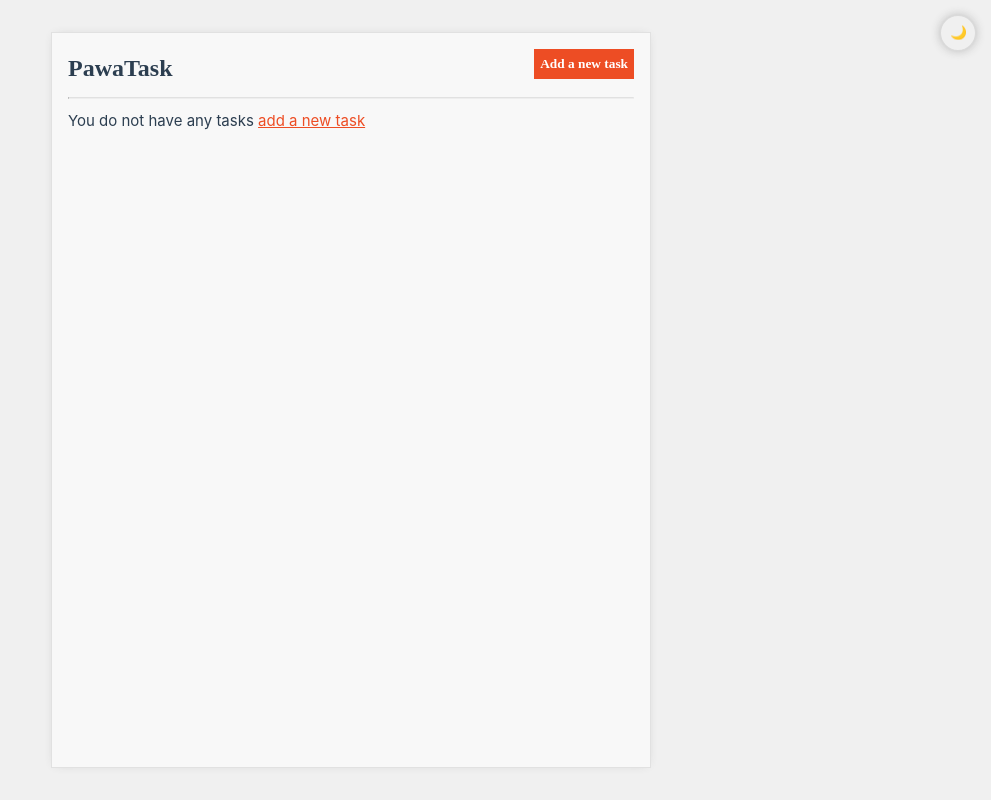
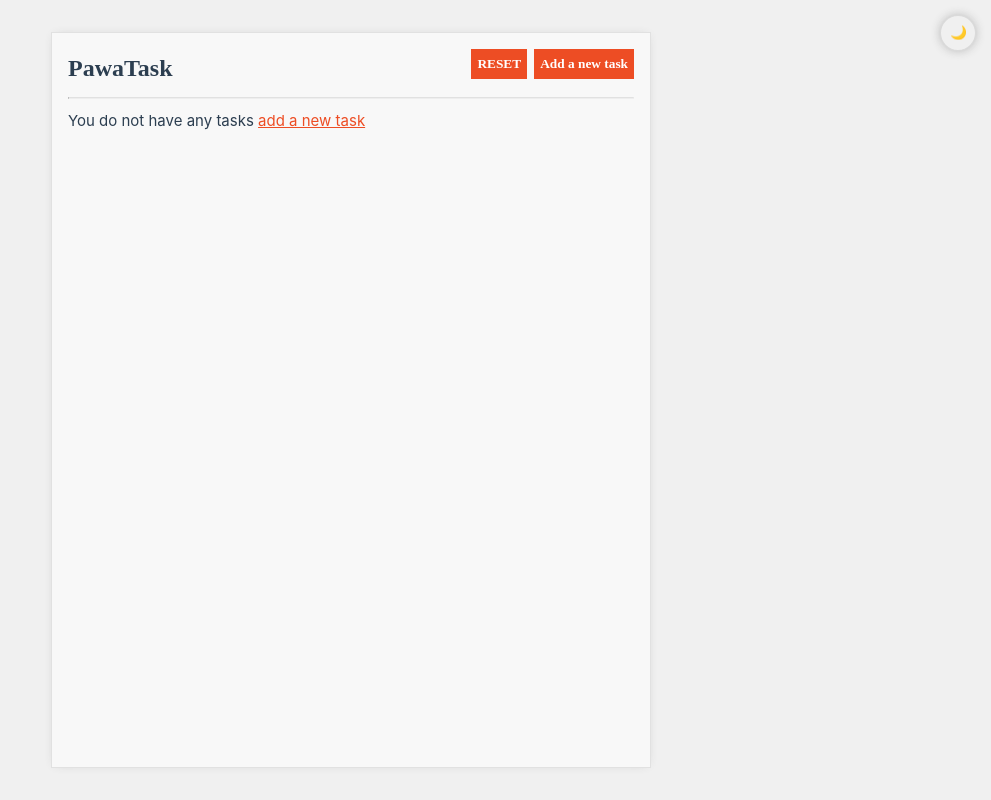
Before and after one commit to umbrellait-Andrey-Zolotarev/pawa-task, a Vue app: page / in a window 1280 px wide. Shown: the whole page, without its empty margins (289-1280 px from the left). Built offline with nearby package versions, Linux system fonts and the light colour scheme.

Commit message:
Add RESET all data feature

```diff
--- a/src/views/TaskListView.vue
+++ b/src/views/TaskListView.vue
@@ -4,6 +4,8 @@
 
 		<div class="header">
 			<div class="title">PawaTask</div>
+			<button @click="reset">RESET</button>
+			<div style="width: 10px"></div>
 			<button @click="addTask">Add a new task</button>
 		</div>
 		<hr />
@@ -29,6 +31,11 @@ import TaskEditView from "@/views/TaskEditView.vue"
 import TaskCommentView from "@/views/TaskCommentView.vue"
 
 const store = useStore()
+
+const reset = () => {
+	localStorage.clear()
+	window.location.reload()
+}
 
 const addTask = () => {
 	const date = new Date().toISOString().split("T")[0]
```
Also changed, not shown: 2 other files (tests, documents, lock files or other folders).
